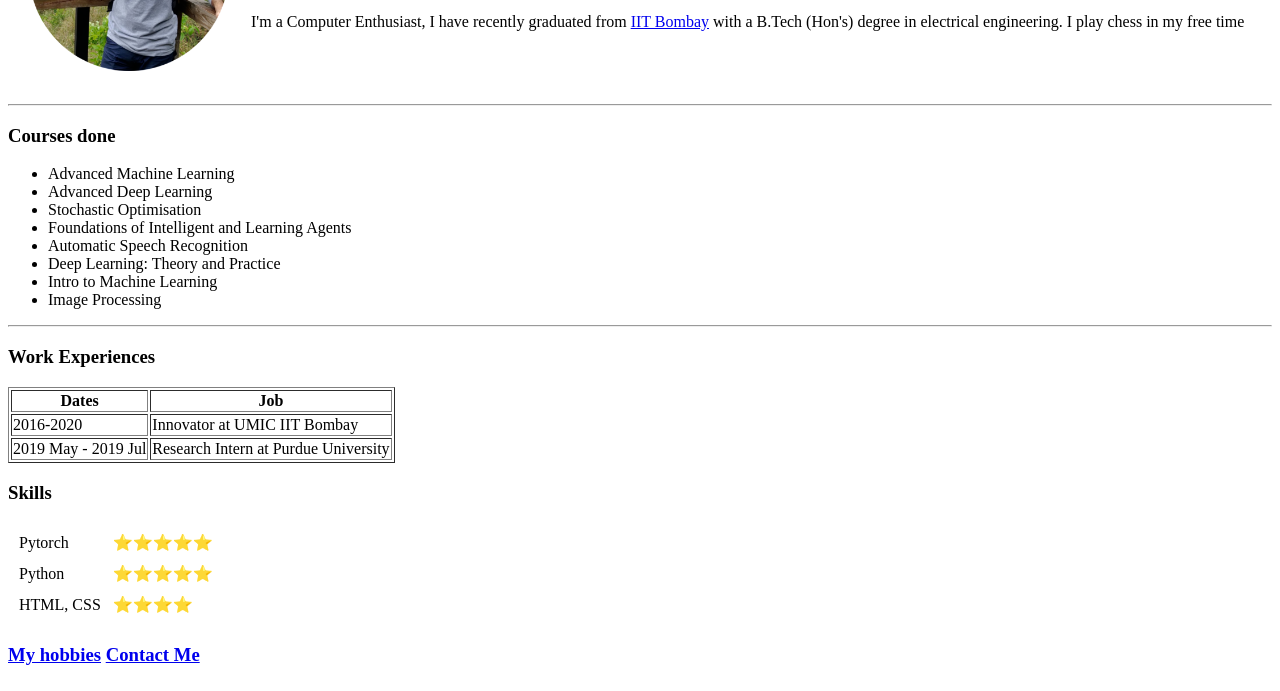
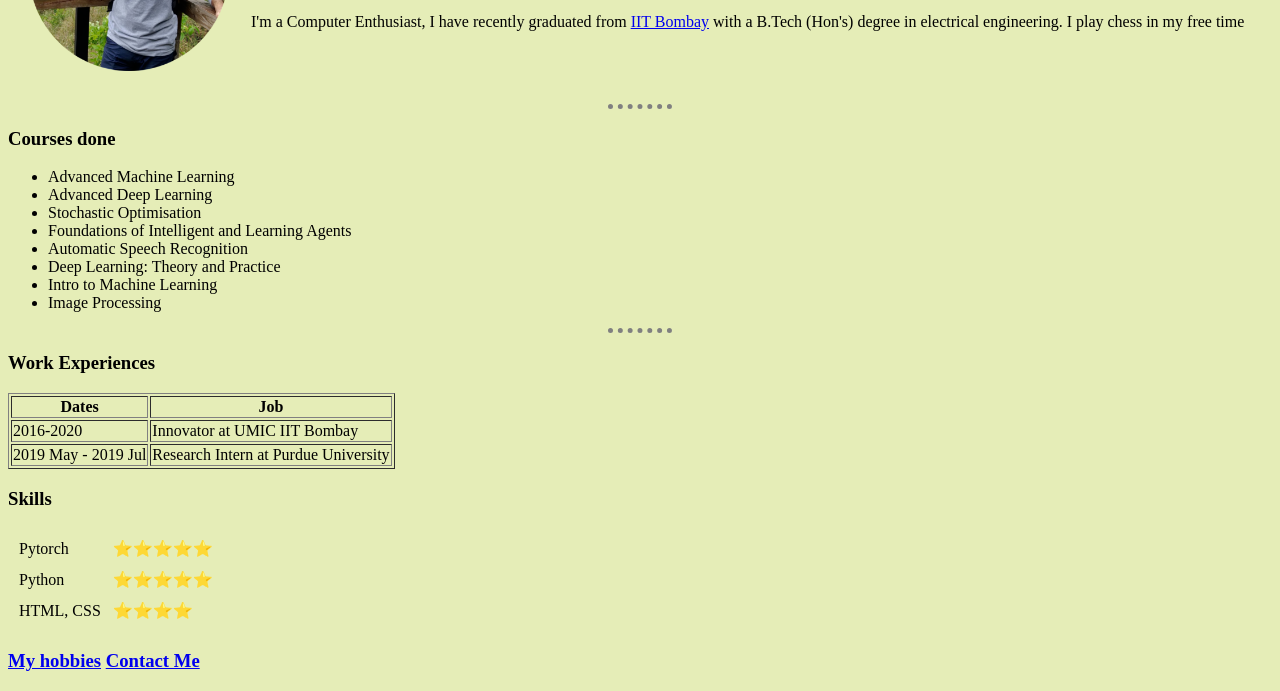
Before and after one commit to BlackWingedKing/HTML_Personal_Site, a plain HTML site: page index.html in a window 1280 px wide. Shown: the part 158-849 px from the top of the page. Drawn offline with Linux system fonts and the light colour scheme.

Commit message:
started styling

```diff
--- /dev/null
+++ b/css/styles.css
@@ -0,0 +1,10 @@
+body{
+    background-color:#e5edb7;
+}
+hr{
+    border-style: none;
+    border-top-style: dotted;
+    border-color: grey;
+    border-width: 5px;
+    width: 5%;
+}
--- a/index.html
+++ b/index.html
@@ -4,9 +4,10 @@
 		<meta charset="UTF-8">
 		<meta name="viewport" content="width=device-width, initial-scale=1.0">
 		<title>Ritesh's Personal site</title>
+		<link rel="stylesheet" href="css/styles.css">
 	</head>
 
-	<body>
+	<body >
 		<table cellspacing="20">
 			<tr>
 				<td>
```
